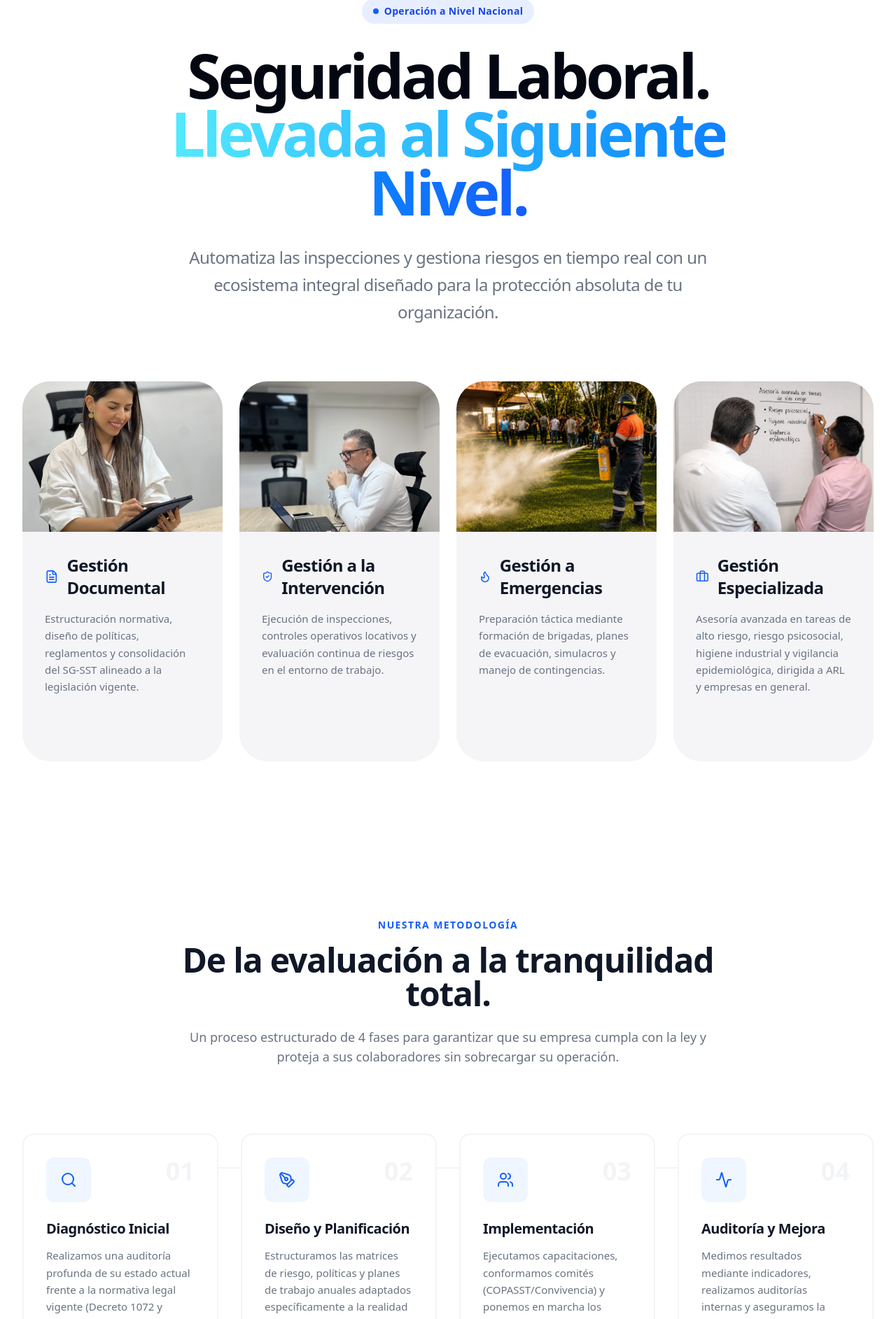
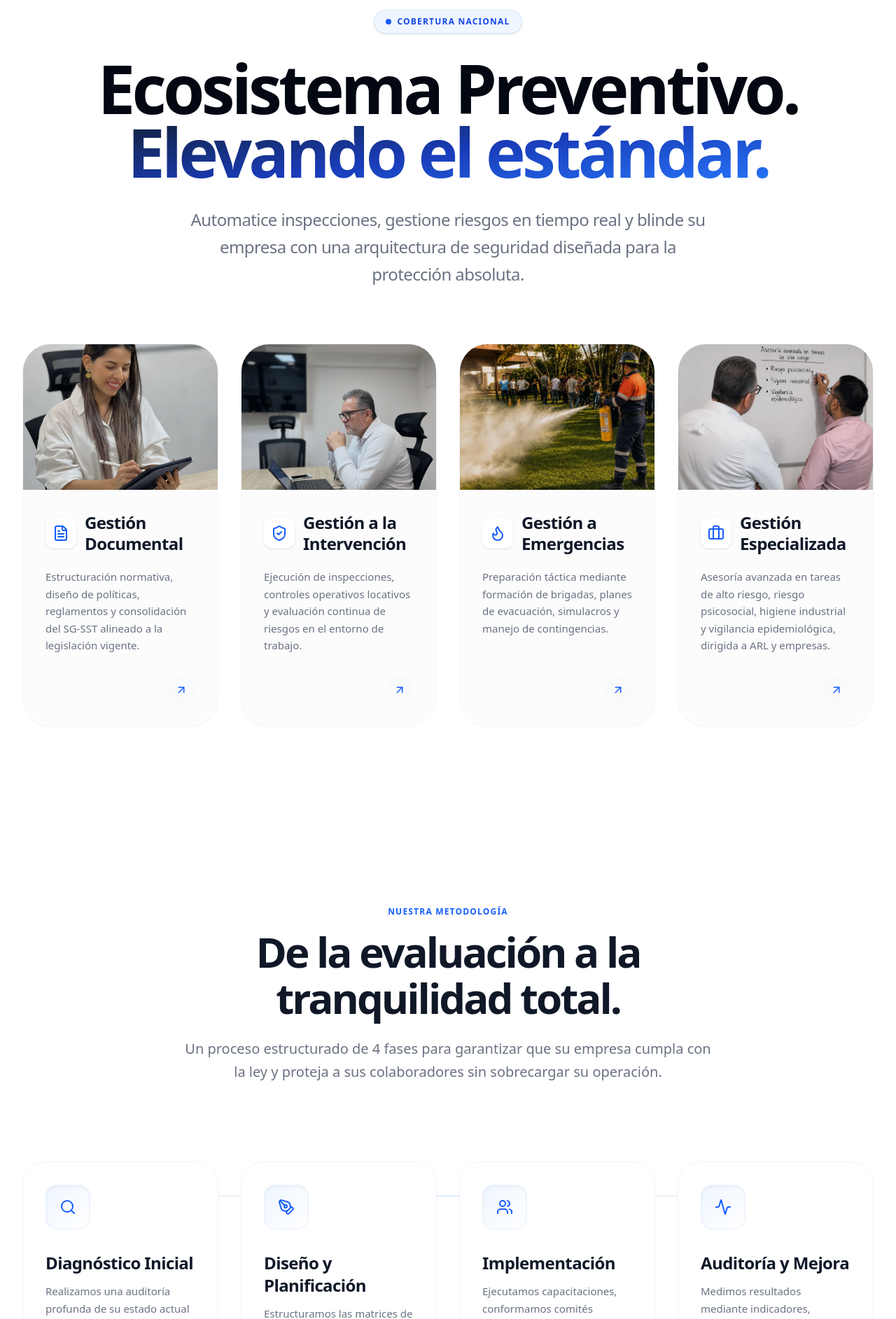
Before and after one commit to integralsst/sistemaintegral, a Next.js app: page / in a window 1280 px wide. Shown: the part 679-2564 px from the top of the page at 70% size. Built offline with nearby package versions, Linux system fonts and the light colour scheme.

Commit message:
Fix: Permisos arreglados y package-lock.json limpio

```diff
--- a/app/components/main/ProcessSteps.tsx
+++ b/app/components/main/ProcessSteps.tsx
@@ -32,89 +32,117 @@ export default function ProcessSteps() {
     }
   ];
 
-  // Variantes para la animación en cascada (Stagger) con el tipado de TypeScript
   const containerVariants: Variants = {
     hidden: { opacity: 0 },
     visible: {
       opacity: 1,
-      transition: { staggerChildren: 0.2 }
+      transition: { staggerChildren: 0.15, delayChildren: 0.2 }
     }
   };
 
   const cardVariants: Variants = {
-    hidden: { opacity: 0, y: 40 },
+    hidden: { opacity: 0, y: 50, scale: 0.95 },
     visible: {
       opacity: 1,
       y: 0,
-      transition: { type: "spring", stiffness: 100, damping: 20 }
+      scale: 1,
+      transition: { type: "spring", stiffness: 80, damping: 15, mass: 1 }
     }
   };
 
   return (
-    <section className="w-full py-24 bg-white relative z-10 overflow-hidden">
+    <section className="w-full py-24 md:py-32 bg-white relative z-10 overflow-hidden">
       <div className="max-w-[1400px] mx-auto px-4 sm:px-6 lg:px-8">
 
-        {/* Cabecera Animada */}
+        {/* Cabecera Animada con efecto cinematográfico */}
         <motion.div
-          initial={{ opacity: 0, y: 20 }}
-          whileInView={{ opacity: 1, y: 0 }}
+          initial={{ opacity: 0, filter: "blur(10px)", y: 30 }}
+          whileInView={{ opacity: 1, filter: "blur(0px)", y: 0 }}
           viewport={{ once: true, margin: "-100px" }}
-          transition={{ duration: 0.6, ease: "easeOut" }}
-          className="text-center max-w-3xl mx-auto mb-16 md:mb-24"
+          transition={{ duration: 0.8, ease: [0.21, 0.47, 0.32, 0.98] }}
+          className="text-center max-w-3xl mx-auto mb-20 md:mb-28"
         >
-          <span className="text-sm font-bold tracking-widest uppercase text-blue-600 block mb-4">
+          <span className="text-xs font-bold tracking-widest uppercase text-blue-600 block mb-4">
             Nuestra Metodología
           </span>
-          <h2 className="text-4xl md:text-5xl font-black text-gray-900 tracking-tight mb-6">
+          <h2 className="text-4xl md:text-5xl lg:text-6xl font-black text-gray-900 tracking-tighter mb-6 leading-[1.1]">
             De la evaluación a la tranquilidad total.
           </h2>
-          <p className="text-lg text-gray-500 font-medium">
+          <p className="text-lg md:text-xl text-gray-500 font-medium leading-relaxed">
             Un proceso estructurado de 4 fases para garantizar que su empresa cumpla con la ley y proteja a sus colaboradores sin sobrecargar su operación.
           </p>
         </motion.div>
+
+        <div className="relative">
+          {/* Línea conectora Desktop (Horizontal) */}
+          <motion.div
+            initial={{ scaleX: 0 }}
+            whileInView={{ scaleX: 1 }}
+            viewport={{ once: true }}
+            transition={{ duration: 1.5, ease: "easeInOut", delay: 0.3 }}
+            style={{ transformOrigin: "left" }}
+            className="hidden xl:block absolute top-12 left-[10%] right-[10%] h-0.5 bg-gradient-to-r from-gray-100 via-blue-100 to-gray-100 z-0"
+          />
+
+          {/* Línea conectora Mobile/Tablet (Vertical) */}
+          <motion.div
+            initial={{ scaleY: 0 }}
+            whileInView={{ scaleY: 1 }}
+            viewport={{ once: true }}
+            transition={{ duration: 1.5, ease: "easeInOut", delay: 0.3 }}
+            style={{ transformOrigin: "top" }}
+            className="xl:hidden absolute top-0 bottom-0 left-[31px] md:left-[39px] w-0.5 bg-gradient-to-b from-blue-50 via-blue-100 to-transparent z-0"
+          />
 
           <motion.div
             variants={containerVariants}
             initial="hidden"
             whileInView="visible"
             viewport={{ once: true, margin: "-100px" }}
-          className="grid grid-cols-1 md:grid-cols-2 xl:grid-cols-4 gap-8 relative"
+            className="grid grid-cols-1 xl:grid-cols-4 gap-8 md:gap-12 xl:gap-8 relative z-10"
           >
-          {/* Línea conectora animada (se dibuja sola) */}
+            {steps.map((step, index) => (
               <motion.div
-            initial={{ scaleX: 0 }}
-            whileInView={{ scaleX: 1 }}
-            viewport={{ once: true }}
-            transition={{ duration: 1.5, ease: "easeInOut", delay: 0.5 }}
-            style={{ transformOrigin: "left" }}
-            className="hidden xl:block absolute top-12 left-[10%] right-[10%] h-0.5 bg-gray-100 z-0"
-          ></motion.div>
+                key={index}
+                variants={cardVariants}
+                className="relative flex flex-row xl:flex-col gap-6 xl:gap-0 group"
+              >
+                {/* Conector Móvil (Punto en la línea) */}
+                <div className="xl:hidden flex-shrink-0 relative z-10 mt-6 md:mt-4">
+                  <div className="w-4 h-4 rounded-full bg-blue-600 border-4 border-white shadow-sm absolute left-1/2 top-1/2 -translate-x-1/2 -translate-y-1/2 group-hover:scale-150 transition-transform duration-500" />
+                  <div className="w-16 h-16 md:w-20 md:h-20 rounded-2xl bg-white border border-gray-100 flex items-center justify-center shadow-xl shadow-gray-200/20 group-hover:border-blue-100 transition-colors">
+                    {React.cloneElement(step.icon, { className: "w-6 h-6 md:w-8 md:h-8 text-blue-600 group-hover:scale-110 transition-transform duration-500" })}
+                  </div>
+                </div>
 
-          {steps.map((step, index) => (
-            <motion.div key={index} variants={cardVariants} className="relative z-10 flex flex-col group">
-              <div className="bg-white border-2 border-gray-100 rounded-2xl p-8 hover:border-blue-100 hover:shadow-2xl hover:shadow-blue-900/5 transition-all duration-300 h-full flex flex-col transform hover:-translate-y-2">
+                {/* Tarjeta Principal */}
+                <motion.div
+                  whileHover={{ y: -8, transition: { duration: 0.3, ease: "easeOut" } }}
+                  className="bg-white/80 backdrop-blur-sm border border-gray-100 rounded-[2rem] p-6 md:p-8 hover:border-blue-100 hover:shadow-2xl hover:shadow-blue-900/5 transition-all duration-500 flex-grow xl:h-full flex flex-col"
+                >
 
-                <div className="flex justify-between items-start mb-6">
-                  <div className="w-16 h-16 rounded-xl bg-blue-50 flex items-center justify-center transform group-hover:scale-110 group-hover:-rotate-3 transition-transform duration-300">
+                  {/* Icono Desktop */}
+                  <div className="hidden xl:flex justify-between items-start mb-8">
+                    <div className="w-16 h-16 rounded-2xl bg-gradient-to-br from-blue-50 to-white flex items-center justify-center shadow-inner border border-blue-100/50 group-hover:scale-110 group-hover:-rotate-6 transition-all duration-500">
                       {step.icon}
                     </div>
-                  <span className="text-4xl font-black text-gray-100 group-hover:text-blue-100 transition-colors duration-300">
+                    <span className="text-5xl font-black text-transparent -webkit-text-stroke-1 -webkit-text-stroke-gray-100 group-hover:-webkit-text-stroke-blue-200 transition-all duration-500">
                       {step.id}
                     </span>
                   </div>
 
-                <h3 className="text-xl font-bold text-gray-900 mb-3 tracking-tight">
+                  <h3 className="text-xl md:text-2xl font-bold text-gray-900 mb-3 tracking-tight group-hover:text-blue-700 transition-colors duration-300">
                     {step.title}
                   </h3>
 
                   <p className="text-gray-500 text-[15px] leading-relaxed font-medium">
                     {step.description}
                   </p>
-              </div>
+                </motion.div>
               </motion.div>
             ))}
           </motion.div>
-
+        </div>
       </div>
     </section>
   );
--- a/app/components/main/Services.tsx
+++ b/app/components/main/Services.tsx
@@ -1,6 +1,9 @@
+"use client";
+
 import React from 'react';
 import Link from 'next/link';
 import Image from 'next/image';
+import { motion, Variants } from 'framer-motion';
 import {
   ArrowRight,
   FileText,
@@ -36,75 +39,125 @@ export default function Services() {
       id: "gestion-especializada",
       icon: <Briefcase size={24} />,
       title: "Gestión Especializada",
-      description: "Asesoría avanzada en tareas de alto riesgo, riesgo psicosocial, higiene industrial y vigilancia epidemiológica, dirigida a ARL y empresas en general.",
+      description: "Asesoría avanzada en tareas de alto riesgo, riesgo psicosocial, higiene industrial y vigilancia epidemiológica, dirigida a ARL y empresas.",
       imagePath: "/images/especializada.webp"
     }
   ];
 
+  // Variantes de animación
+  const gridVariants: Variants = {
+    hidden: { opacity: 0 },
+    show: {
+      opacity: 1,
+      transition: { staggerChildren: 0.15, delayChildren: 0.1 }
+    }
+  };
+
+  const cardVariants: Variants = {
+    hidden: { opacity: 0, y: 40, scale: 0.98 },
+    show: {
+      opacity: 1,
+      y: 0,
+      scale: 1,
+      transition: { type: "spring", stiffness: 80, damping: 20 }
+    }
+  };
+
   return (
-   <section id="servicios" className="w-full pt-12 pb-32 px-4 sm:px-6 lg:px-8 relative z-10 bg-white">
+   <section id="servicios" className="w-full pt-16 pb-32 px-4 sm:px-6 lg:px-8 relative z-10 bg-white overflow-hidden">
       <div className="max-w-[1400px] mx-auto flex flex-col items-center text-center">
 
-        <div className="inline-flex items-center gap-2 px-4 py-2 rounded-full bg-blue-600/10 text-blue-700 font-semibold text-sm tracking-wide mb-8">
+        <motion.div
+          initial={{ opacity: 0, y: 20 }}
+          whileInView={{ opacity: 1, y: 0 }}
+          viewport={{ once: true }}
+          transition={{ duration: 0.6, ease: "easeOut" }}
+          className="inline-flex items-center gap-2 px-4 py-2 rounded-full bg-blue-50 border border-blue-100 text-blue-700 font-bold text-xs tracking-widest uppercase mb-8 shadow-sm"
+        >
           <span className="relative flex h-2 w-2">
-            <span className="animate-ping absolute inline-flex h-full w-full rounded-full bg-blue-600 opacity-75"></span>
+            <span className="animate-ping absolute inline-flex h-full w-full rounded-full bg-blue-500 opacity-75"></span>
             <span className="relative inline-flex rounded-full h-2 w-2 bg-blue-600"></span>
           </span>
-          Operación a Nivel Nacional
-        </div>
+          Cobertura Nacional
+        </motion.div>
 
-        {/* Etiqueta H1 actualizada con el degradado en el span */}
-        <h1 className="text-5xl sm:text-7xl lg:text-[5.5rem] font-black leading-[0.95] tracking-tighter text-gray-950 mb-8 max-w-5xl">
-          Seguridad Laboral. <br className="hidden md:block" />
-          <span className="bg-gradient-to-r from-cyan-300 to-blue-600 text-transparent bg-clip-text">
-            Llevada al Siguiente Nivel.
+        <motion.h1
+          initial={{ opacity: 0, y: 20, filter: "blur(8px)" }}
+          whileInView={{ opacity: 1, y: 0, filter: "blur(0px)" }}
+          viewport={{ once: true }}
+          transition={{ duration: 0.8, delay: 0.1, ease: [0.21, 0.47, 0.32, 0.98] }}
+          className="text-5xl sm:text-7xl lg:text-[6rem] font-black leading-[0.95] tracking-tighter text-gray-950 mb-8 max-w-5xl"
+        >
+          Ecosistema Preventivo. <br className="hidden md:block" />
+          <span className="bg-gradient-to-br from-gray-900 via-blue-800 to-blue-500 text-transparent bg-clip-text">
+            Elevando el estándar.
           </span>
-        </h1>
+        </motion.h1>
 
-        <p className="text-xl md:text-2xl text-gray-500 font-medium max-w-3xl leading-relaxed tracking-tight mb-20">
-          Automatiza las inspecciones y gestiona riesgos en tiempo real con un ecosistema integral diseñado para la protección absoluta de tu organización.
-        </p>
+        <motion.p
+          initial={{ opacity: 0, y: 20 }}
+          whileInView={{ opacity: 1, y: 0 }}
+          viewport={{ once: true }}
+          transition={{ duration: 0.8, delay: 0.2, ease: "easeOut" }}
+          className="text-xl md:text-2xl text-gray-500 font-medium max-w-3xl leading-relaxed tracking-tight mb-20"
+        >
+          Automatice inspecciones, gestione riesgos en tiempo real y blinde su empresa con una arquitectura de seguridad diseñada para la protección absoluta.
+        </motion.p>
 
-        <div className="grid grid-cols-1 md:grid-cols-2 lg:grid-cols-4 gap-6 w-full text-left">
-
+        <motion.div
+          variants={gridVariants}
+          initial="hidden"
+          whileInView="show"
+          viewport={{ once: true, margin: "-50px" }}
+          className="grid grid-cols-1 md:grid-cols-2 lg:grid-cols-4 gap-6 lg:gap-8 w-full text-left"
+        >
           {serviceCategories.map((category, index) => (
+            <motion.div key={index} variants={cardVariants} className="h-full">
               <Link
                 href={`/servicios/${category.id}`}
-              key={index}
-              className="group relative bg-[#f5f5f7] rounded-[2.5rem] flex flex-col overflow-hidden hover:shadow-2xl hover:shadow-blue-600/10 hover:-translate-y-1 transition-all duration-500 ease-out cursor-pointer block"
+                className="group relative bg-[#f8f8fa] border border-gray-100 rounded-[2rem] md:rounded-[2.5rem] flex flex-col overflow-hidden hover:shadow-2xl hover:shadow-blue-900/10 hover:border-blue-100 hover:-translate-y-2 transition-all duration-500 ease-[cubic-bezier(0.21,0.47,0.32,0.98)] cursor-pointer h-full"
               >
 
+                {/* Contenedor de Imagen con Efecto Parallax Suave */}
                 <div className="w-full aspect-[4/3] relative overflow-hidden bg-gray-200">
+                  <div className="absolute inset-0 bg-gray-900/10 group-hover:bg-transparent transition-colors duration-500 z-10" />
                   <Image
                     src={category.imagePath}
                     alt={category.title}
                     fill
-                  className="object-cover transform group-hover:scale-105 transition-transform duration-700 ease-out"
+                    className="object-cover transform scale-105 group-hover:scale-100 transition-transform duration-1000 ease-[cubic-bezier(0.21,0.47,0.32,0.98)]"
                     sizes="(max-width: 768px) 100vw, (max-width: 1200px) 50vw, 25vw"
                   />
                 </div>
 
-              <div className="p-8 flex flex-col flex-grow bg-[#f5f5f7]">
-                <div className="flex items-center gap-3 mb-4 text-blue-600">
+                <div className="p-8 flex flex-col flex-grow bg-white/50 backdrop-blur-sm">
+                  <div className="flex items-center gap-3 mb-5">
+                    <div className="p-2.5 bg-white rounded-xl shadow-sm text-blue-600 group-hover:bg-blue-600 group-hover:text-white transition-colors duration-500">
                       {category.icon}
-                  <h3 className="text-2xl font-bold text-gray-900 tracking-tight">
+                    </div>
+                    <h3 className="text-xl md:text-2xl font-bold text-gray-900 tracking-tight leading-tight">
                       {category.title}
                     </h3>
                   </div>
 
-                <p className="text-gray-500 font-medium text-[15px] leading-relaxed mb-6 flex-grow">
+                  <p className="text-gray-500 font-medium text-[15px] leading-relaxed mb-8 flex-grow">
                     {category.description}
                   </p>
 
-                <div className="mt-auto pt-4 flex items-center gap-2 text-blue-600 font-semibold text-[15px] opacity-0 group-hover:opacity-100 transition-opacity duration-300 transform translate-y-2 group-hover:translate-y-0">
-                  Saber más
-                  <ArrowRight size={18} className="transform group-hover:translate-x-1 transition-transform duration-300" />
+                  <div className="mt-auto flex items-center justify-between text-blue-600 font-bold text-[15px]">
+                    <span className="opacity-0 -translate-x-4 group-hover:opacity-100 group-hover:translate-x-0 transition-all duration-500 ease-[cubic-bezier(0.21,0.47,0.32,0.98)]">
+                      Explorar solución
+                    </span>
+                    <div className="w-10 h-10 rounded-full bg-gray-50 flex items-center justify-center group-hover:bg-blue-50 transition-colors duration-500">
+                      <ArrowRight size={18} className="transform -rotate-45 group-hover:rotate-0 transition-transform duration-500" />
+                    </div>
                   </div>
                 </div>
               </Link>
+            </motion.div>
           ))}
+        </motion.div>
 
-        </div>
       </div>
     </section>
   );
```
Lines whose indentation alone changed are shown as unchanged.
